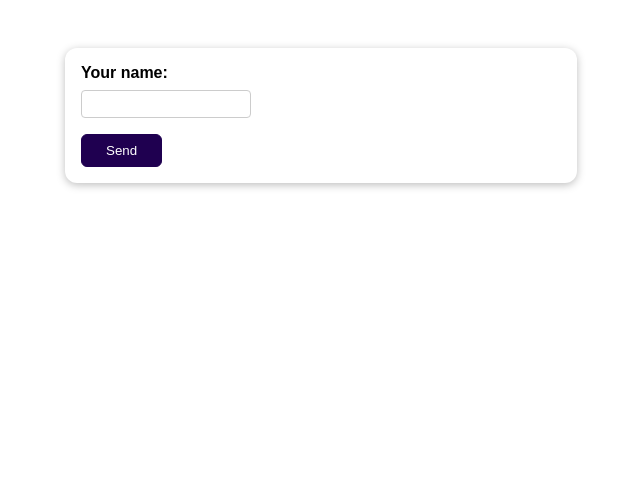
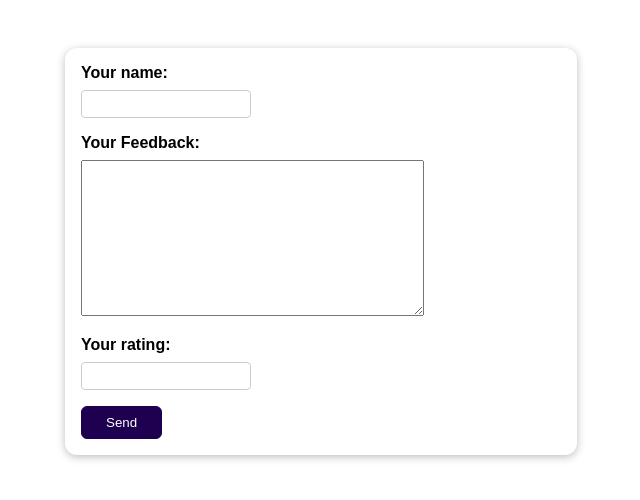
Before and after one commit to igorsimevski/django-start, a Django app: page / in a window 1280 px wide. Shown: the top 500 px of the page, without its empty margins (319-959 px from the left). Run offline with Django 5.2, Linux system fonts and the light colour scheme.

Commit message:
added more fields

```diff
--- a/feedback/reviews/forms.py
+++ b/feedback/reviews/forms.py
@@ -5,3 +5,5 @@ class ReviewForm(forms.Form):
     "required": "Your name must not be empty",
     "min_length": "Longer please"
   })
+  review_text = forms.CharField(label="Your Feedback", widget=forms.Textarea, max_length=200)
+  rating = forms.IntegerField(label="Your rating", min_value=1, max_value=5)
--- a/feedback/reviews/templates/reviews/review.html
+++ b/feedback/reviews/templates/reviews/review.html
@@ -14,6 +14,14 @@
       <div class="form-control {% if form.user_name.errors %}errors{% endif %}">{{ form.user_name.label_tag }}
         {{ form.user_name }}
         {{ form.user_name.errors }}</div>
+        <div class="form-control {% if form.review_text.errors %}errors{% endif %}">
+          {{ form.review_text.label_tag }}
+        {{ form.review_text }}
+        {{ form.review_text.errors }}</div>
+        <div class="form-control {% if form.rating.errors %}errors{% endif %}">
+          {{ form.rating.label_tag }}
+        {{ form.rating }}
+        {{ form.rating.errors }}</div>
       <button>Send</button>
     </form>
   </body>
```
